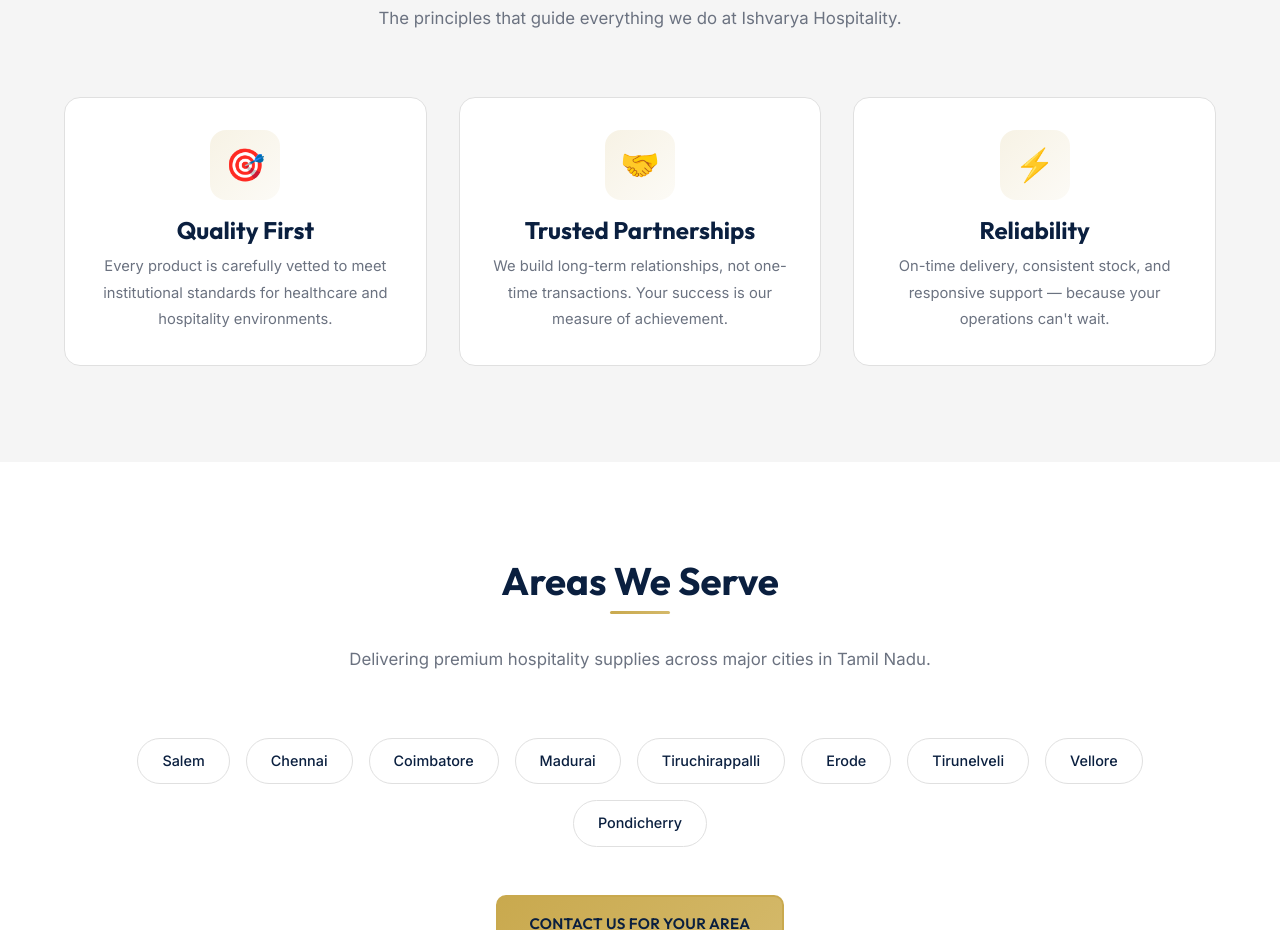
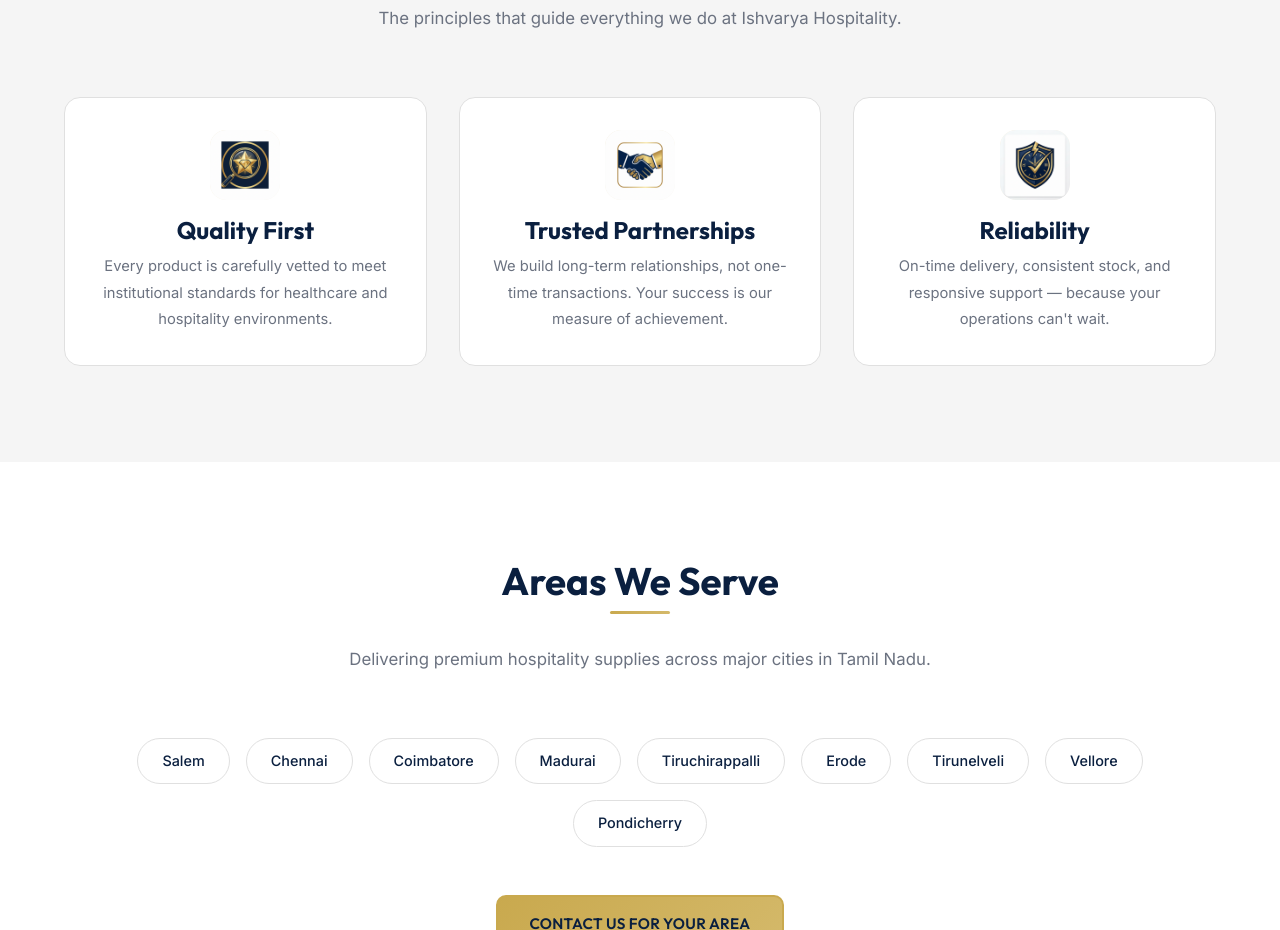
Before and after one commit to prithivrajmu/ishvarya_hospitality_website, a website built with Vite: page about.html in a window 1280 px wide. Shown: the part 1350-2280 px from the top of the page. Built offline with nearby package versions, Linux system fonts and the light colour scheme.

Commit message:
feat: replace About page value emojis with AI-generated icons
- Generated 3 icons: Quality First, Trusted Partnerships, Reliability
- Navy blue & gold design consistent with existing icon set
- Added CSS for img inside .value-card .icon with object-fit: contain

```diff
--- a/about.html
+++ b/about.html
@@ -100,19 +100,20 @@
             </div>
             <div class="about-values-grid stagger-children">
                 <div class="value-card">
-                    <div class="icon">🎯</div>
+                    <div class="icon"><img src="/images/icon-quality-first.png" alt="Quality first" /></div>
                     <h3>Quality First</h3>
                     <p>Every product is carefully vetted to meet institutional standards for healthcare and hospitality
                         environments.</p>
                 </div>
                 <div class="value-card">
-                    <div class="icon">🤝</div>
+                    <div class="icon"><img src="/images/icon-trusted-partnerships.png" alt="Trusted partnerships" />
+                    </div>
                     <h3>Trusted Partnerships</h3>
                     <p>We build long-term relationships, not one-time transactions. Your success is our measure of
                         achievement.</p>
                 </div>
                 <div class="value-card">
-                    <div class="icon">⚡</div>
+                    <div class="icon"><img src="/images/icon-reliability.png" alt="Reliability" /></div>
                     <h3>Reliability</h3>
                     <p>On-time delivery, consistent stock, and responsive support — because your operations can't wait.
                     </p>
--- a/css/style.css
+++ b/css/style.css
@@ -1290,6 +1290,14 @@
   align-items: center;
   justify-content: center;
   font-size: 2rem;
+  overflow: hidden;
+}
+
+.value-card .icon img {
+  width: 100%;
+  height: 100%;
+  object-fit: contain;
+  border-radius: var(--radius-lg);
 }
 
 .value-card h3 {
```
Also changed, not shown: images/icon-quality-first.png (added), images/icon-reliability.png (added), images/icon-trusted-partnerships.png (added).
